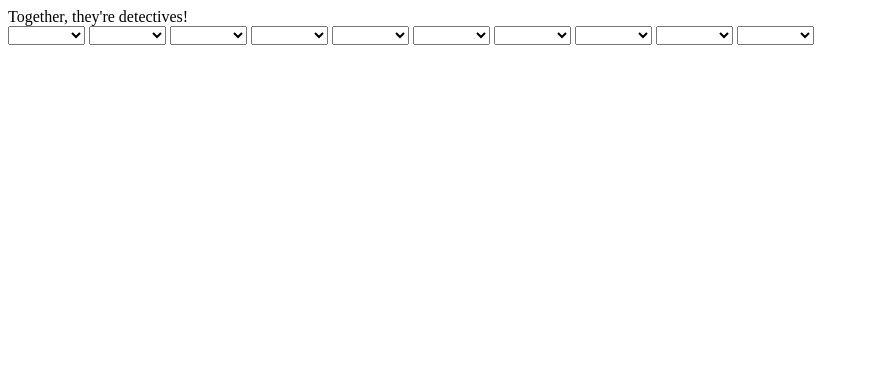
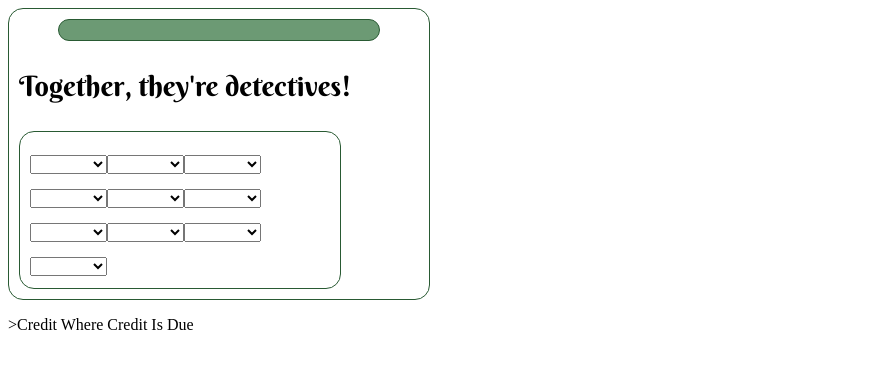
Before and after one commit to arthuradams/fun-with-apis, a plain HTML site: page index.html in a window 1280 px wide. Shown: the whole page, without its empty margins (0-869 px from the left). Drawn offline with Linux system fonts and the light colour scheme; no server answers.

Commit message:
almost working but seems to call multiple event handlers for one change

```diff
--- a/index.html
+++ b/index.html
@@ -3,97 +3,17 @@
   <head>
     <title>Together, They're Detectives!</title>
     <link href="http://fonts.googleapis.com/css?family=Josefin+Sans" rel="stylesheet" type="text/css" />
-
+    <link rel="stylesheet" href="style.css">
     <script src="jquery.js"></script>
     <script src="script.js"></script>
   </head>
   <body>
-    <div id="team"></div>
-    <div id="together">Together, they're detectives!</div>
-    <select id="select0">
-      <option value="0"></option>
-      <option value="1">Adjective</option>
-      <option value="2">Noun</option>
-      <option value="3">Adverb</option>
-      <option value="4">Verb</option>
-      <option value="5">Location</option>
-    </select>
-    <select id="select1">
-      <option value="0"></option>
-      <option value="1">Adjective</option>
-      <option value="2">Noun</option>
-      <option value="3">Adverb</option>
-      <option value="4">Verb</option>
-      <option value="5">Location</option>
-    </select>
-    <select id="select2">
-      <option value="0"></option>
-      <option value="1">Adjective</option>
-      <option value="2">Noun</option>
-      <option value="3">Adverb</option>
-      <option value="4">Verb</option>
-      <option value="5">Location</option>
-    </select>
-    <select id="select3">
-      <option value="0"></option>
-      <option value="1">Adjective</option>
-      <option value="2">Noun</option>
-      <option value="3">Adverb</option>
-      <option value="4">Verb</option>
-      <option value="5">Location</option>
-    </select>
-    <select id="select4">
-      <option value="0"></option>
-      <option value="1">Adjective</option>
-      <option value="2">Noun</option>
-      <option value="3">Adverb</option>
-      <option value="4">Verb</option>
-      <option value="5">Location</option>
-    </select>
-    <select id="select5">
-      <option value="0"></option>
-      <option value="1">Adjective</option>
-      <option value="2">Noun</option>
-      <option value="3">Adverb</option>
-      <option value="4">Verb</option>
-      <option value="5">Location</option>
-    </select>
-    <select id="select6">
-      <option value="0"></option>
-      <option value="1">Adjective</option>
-      <option value="2">Noun</option>
-      <option value="3">Adverb</option>
-      <option value="4">Verb</option>
-      <option value="5">Location</option>
-    </select>
-    <select id="select7">
-      <option value="0"></option>
-      <option value="1">Adjective</option>
-      <option value="2">Noun</option>
-      <option value="3">Adverb</option>
-      <option value="4">Verb</option>
-      <option value="5">Location</option>
-    </select>
-    <select id="select8">
-      <option value="0"></option>
-      <option value="1">Adjective</option>
-      <option value="2">Noun</option>
-      <option value="3">Adverb</option>
-      <option value="4">Verb</option>
-      <option value="5">Location</option>
-    </select>
-    <select id="select9">
-      <option value="0"></option>
-      <option value="1">Adjective</option>
-      <option value="2">Noun</option>
-      <option value="3">Adverb</option>
-      <option value="4">Verb</option>
-      <option value="5">Location</option>
-    </select>
 
-
-
-
-
+    <div id="together">
+      <div id="team"></div>
+      <p>Together, they're detectives!</p>
+      <div id="myselectors"></div>
+    </div>
+    <div id="credits"><p>>Credit Where Credit Is Due</p></div>
   </body>
 </html>
--- a/script.js
+++ b/script.js
@@ -1,23 +1,58 @@
 $(document).ready(function(){ // Once the document is ready
 
+  function printValues() {
+    for (var i = 0; i <= 9; i++) {
+      var selector = "select" + i
+//      console.log(selector + " is set to " + $('#' + selector).val())
+    }
+  }
+
+  function getQueryString(maxSelector) {
+    var queryValues = []
+    for (var i = 0; i < maxSelector; i++) {
+      var selector = "select" + i
+      var value = $('#' + selector).val()
+      if (value > 0) {
+        console.log("value is " + value.toString())
+        queryValues.push(options[value])
+      }
+    }
+    console.log("The query string is " + queryValues.join("+"))
+    return queryValues.join("+")
+  }
+
+  function addSelectors(count,init) {
+
+    for (var i = 0; i < count; i++) {
+      var selectorNumber = i + init
+      var id = "select" + selectorNumber
+      var sel = $('<select>').appendTo('#myselectors')
+      $(sel).attr('id', id)
+      $(sel).change( function() { $.getJSON(url + getQueryString(), displayResult) })
+
+      for (var j = 0; j < options.length; j++) {
+        $('#' + id).append($('<option>', { value: j, text : options[j]}))
+      }
+    }
+    return selectorNumber
+  }
+
+  var initialSelectors = 10
+  var options = ["","Adjective","Noun","Adverb","Verb","Location"]
+  var nextNewSelector = 0;
+
+  nextNewSelector = addSelectors(initialSelectors,nextNewSelector);
+
   url = "http://ineedaprompt.com/dictionary/default/prompt?q="
-  searchTerm = "noun+noun+verb"
+  searchTerm = "adjective+noun+adverb+verb+adjective+noun+adverb+verb+location"
   $.getJSON(url + searchTerm, displayResult);
 
-  $( "[id*='select']" ).change( function() { $.getJSON(url + searchTerm, displayResult) })
+  $( "[id*='select']" ).change( function() { $.getJSON(url + getQueryString(nextNewSelector), displayResult) })
 
   function displayResult(response) {
-    $("#team").text(response.english);
-
+    $("#team").text(response.english)
     console.log(response.english)
     console.log(printValues())
   }
 
-  function printValues() {
-    for (var i = 0; i <= 9; i++) {
-      var selector = "select" + i
-      console.log(selector + " is set to " + $('#' + selector).val())
-    }
-  }
-
 });
--- /dev/null
+++ b/style.css
@@ -0,0 +1,42 @@
+@import 'https://fonts.googleapis.com/css?family=Berkshire+Swash';
+
+#team {
+  font-family: 'Berkshire Swash', cursive;
+  font-size: 24px;
+  background-color: #6C9A74;
+  border: 1px solid #295A33;
+  border-radius: 15px;
+/*  display: inline-block; */
+  margin-left: auto;
+  margin-right: auto;
+  padding: 10px;
+  width: 300px;
+}
+
+#together {
+  font-family: 'Berkshire Swash', cursive;
+  font-size: 28px;
+  border: 1px solid #295A33;
+  border-radius: 15px;
+  display: inline-block;
+  margin-left: auto;
+  margin-right: auto;
+  padding: 10px;
+  width: 400px;
+}
+
+#myselectors {
+  font-size: 28px;
+  border: 1px solid #295A33;
+  border-radius: 15px;
+  display: inline-block;
+  margin-left: auto;
+  margin-right: auto;
+  padding: 10px;
+  width: 300px;
+}
+
+p {
+  margin-left: auto;
+  margin-right: auto;
+}
```
Also changed, not shown: slidey_js.js (deleted, +0 -66 lines).
